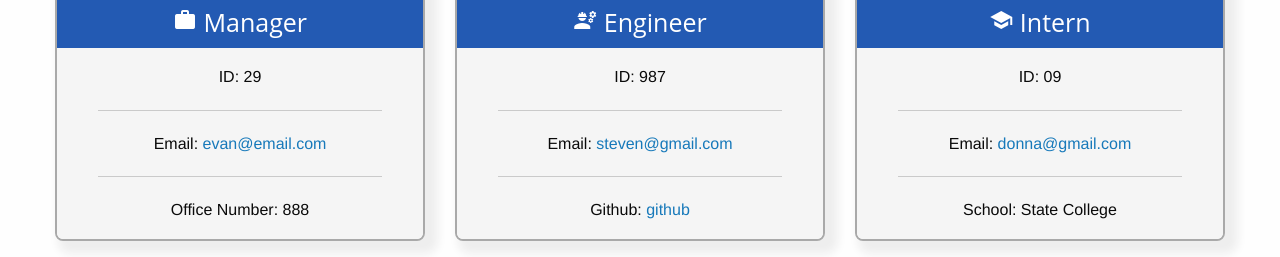
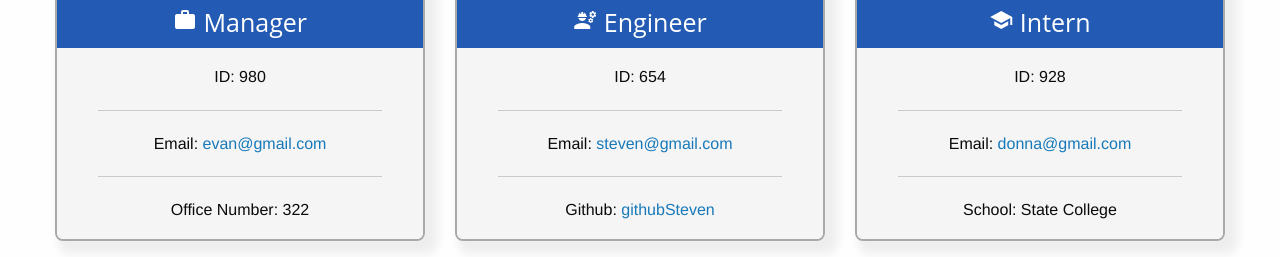
Before and after one commit to evanarbour/team-profile-generator, a website: page dist/index.html in a window 1280 px wide. Shown: the part 576-833 px from the top of the page. Drawn offline with nearby package versions, Linux system fonts and the light colour scheme.

```diff
--- a/dist/index.html
+++ b/dist/index.html
@@ -37,11 +37,11 @@
                     Manager</h5>
             </div>
             <div class="card-section">
-                <p>ID: 29</p>
+                <p>ID: 980</p>
                 <hr>
-                <p>Email:<a href="mailto:evan@email.com"> evan@email.com</a></p>
+                <p>Email:<a href="mailto:evan@gmail.com"> evan@gmail.com</a></p>
                 <hr>
-                <p>Office Number: 888</p>
+                <p>Office Number: 322</p>
             </div>
         </div>
     </div>
@@ -56,11 +56,11 @@
                 </span> Engineer</h5>
             </div>
             <div class="card-section">
-                <p>ID: 987</p>
+                <p>ID: 654</p>
                 <hr>
                 <p>Email:<a href="mailto:steven@gmail.com"> steven@gmail.com</a></p>
                 <hr>
-                <p>Github:<a href="https://www.github.com/github" target="_blank"> github</a></p>
+                <p>Github:<a href="https://www.github.com/githubSteven" target="_blank"> githubSteven</a></p>
             </div>
         </div>
     </div>
@@ -73,7 +73,7 @@
                 <h5 class="role"><span class="material-icons">school</span> Intern</h5>
             </div>
             <div class="card-section">
-                <p>ID: 09</p>
+                <p>ID: 928</p>
                 <hr>
                 <p>Email:<a href="mailto:donna@gmail.com"> donna@gmail.com</a></p>
                 <hr>
```
Also changed, not shown: README.md, assets/images/team-profile-screenshot.png (added), 2 other files.
